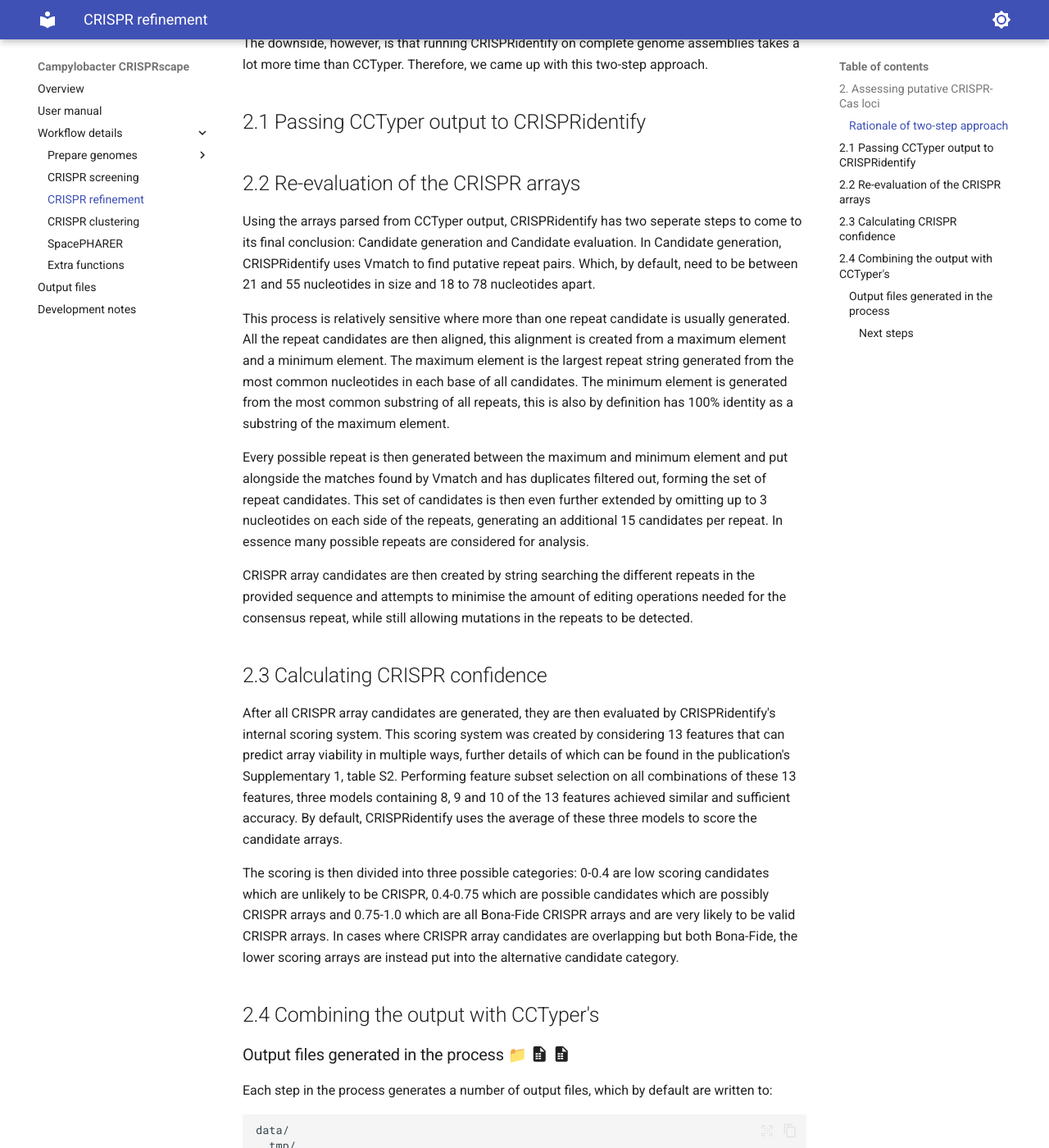
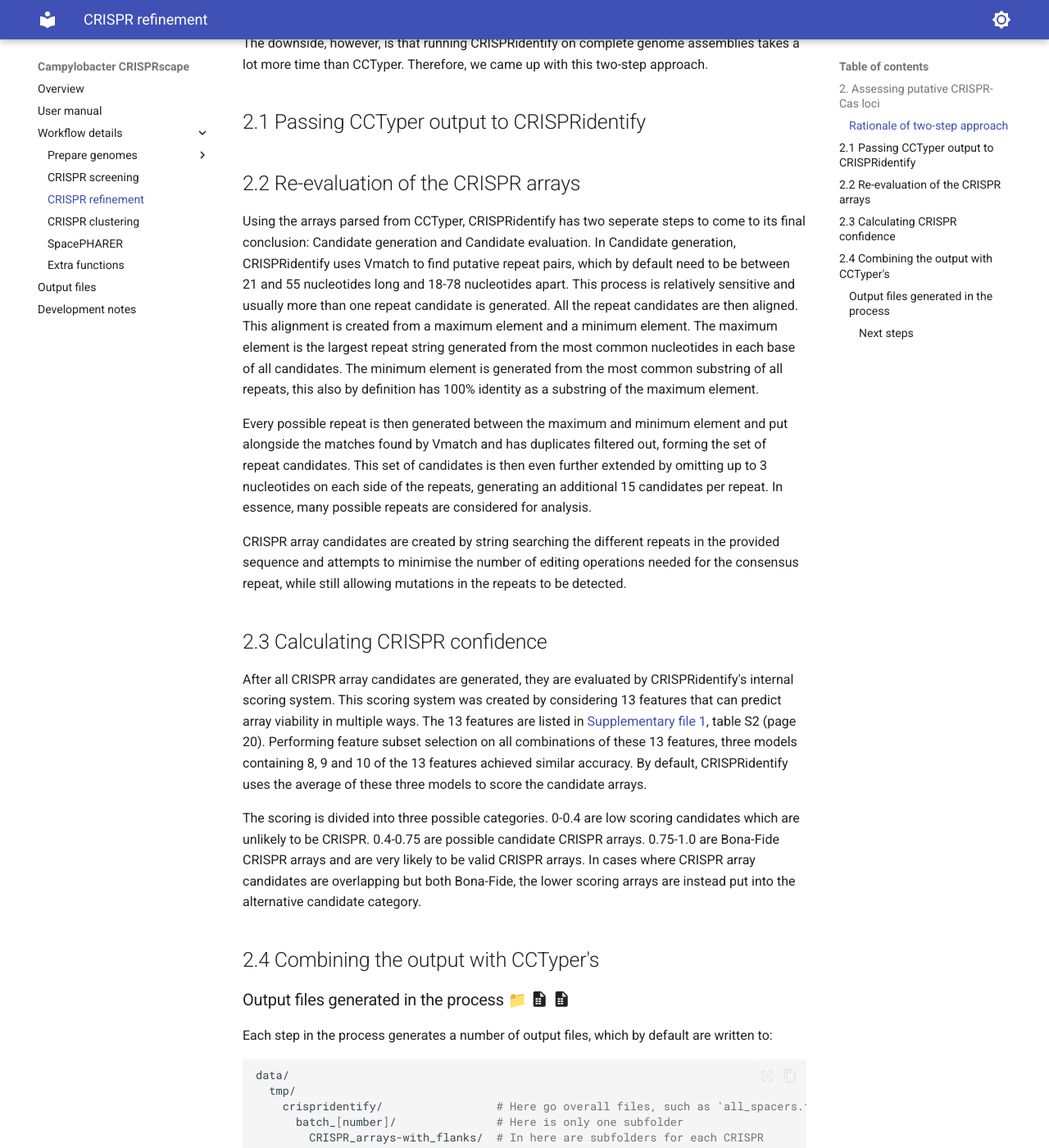
Before and after one commit to UtrechtUniversity/campylobacter-crisprscape, an MkDocs documentation site: the page built from doc/CRISPR_refinement.md, in a window 1280 px wide and 1400 px high, scrolled down 823 px. Shown: the whole window at 82% size. Built offline with MkDocs 1.6.1 and Material for MkDocs 9.7.7, drawn with Linux system fonts in a browser that asks for light colours; emoji names are drawn with the system emoji font.

Commit message:
Edit text
Minor changes to the suggested CRISPRidentify sections

```diff
--- a/doc/CRISPR_refinement.md
+++ b/doc/CRISPR_refinement.md
@@ -53,26 +53,47 @@
 
 ## 2.2 Re-evaluation of the CRISPR arrays
 
-Using the arrays parsed from CCTyper output, CRISPRidentify has two seperate steps to come to its final conclusion: Candidate generation and Candidate evaluation.
-In Candidate generation, CRISPRidentify uses Vmatch to find putative repeat pairs. Which, by default, need to be between 21 and 55 nucleotides in size and 18 to 78 nucleotides apart.
+Using the arrays parsed from CCTyper, CRISPRidentify has two seperate steps to
+come to its final conclusion: Candidate generation and Candidate evaluation.
+In Candidate generation, CRISPRidentify uses Vmatch to find putative repeat pairs,
+which by default need to be between 21 and 55 nucleotides long and 18-78 nucleotides apart.
+This process is relatively sensitive and usually more than one repeat candidate is generated.
+All the repeat candidates are then aligned. This alignment is created from a
+maximum element and a minimum element. The maximum element is the largest repeat
+string generated from the most common nucleotides in each base of all candidates.
+The minimum element is generated from the most common substring of all repeats,
+this also by definition has 100% identity as a substring of the maximum element.
 
-This process is relatively sensitive where more than one repeat candidate is usually generated. All the repeat candidates are then aligned, this alignment is created from a maximum element and a minimum element.
-The maximum element is the largest repeat string generated from the most common nucleotides in each base of all candidates.
-The minimum element is generated from the most common substring of all repeats, this is also by definition has 100% identity as a substring of the maximum element.
+Every possible repeat is then generated between the maximum and minimum element
+and put alongside the matches found by Vmatch and has duplicates filtered out,
+forming the set of repeat candidates. This set of candidates is then even further
+extended by omitting up to 3 nucleotides on each side of the repeats, generating
+an additional 15 candidates per repeat. In essence, many possible repeats are
+considered for analysis.
 
-Every possible repeat is then generated between the maximum and minimum element and put alongside the matches found by Vmatch and has duplicates filtered out, forming the set of repeat candidates.
-This set of candidates is then even further extended by omitting up to 3 nucleotides on each side of the repeats, generating an additional 15 candidates per repeat. In essence many possible repeats are considered for analysis.
-
-CRISPR array candidates are then created by string searching the different repeats in the provided sequence and attempts to minimise the amount of editing operations needed for the consensus repeat, while still allowing mutations in the repeats to be detected.
+CRISPR array candidates are created by string searching the different repeats
+in the provided sequence and attempts to minimise the number of editing
+operations needed for the consensus repeat, while still allowing mutations
+in the repeats to be detected.
 
 ## 2.3 Calculating CRISPR confidence
 
-After all CRISPR array candidates are generated, they are then evaluated by CRISPRidentify's internal scoring system. This scoring system was created by considering 13 features that can predict array viability in multiple ways, further details of which can be found in the publication's Supplementary 1, table S2.
-Performing feature subset selection on all combinations of these 13 features, three models containing 8, 9 and 10 of the 13 features achieved similar and sufficient accuracy.
+After all CRISPR array candidates are generated, they are evaluated by
+CRISPRidentify's internal scoring system. This scoring system was created
+by considering 13 features that can predict array viability in multiple ways.
+The 13 features are listed in
+[Supplementary file 1](https://academic.oup.com/nar/article/49/4/e20/6027817?login=false#supplementary-data),
+table S2 (page 20).
+Performing feature subset selection on all combinations of these 13 features,
+three models containing 8, 9 and 10 of the 13 features achieved similar accuracy.
 By default, CRISPRidentify uses the average of these three models to score the candidate arrays.
 
-The scoring is then divided into three possible categories: 0-0.4 are low scoring candidates which are unlikely to be CRISPR, 0.4-0.75 which are possible candidates which are possibly CRISPR arrays and 0.75-1.0 which are all Bona-Fide CRISPR arrays and are very likely to be valid CRISPR arrays.
-In cases where CRISPR array candidates are overlapping but both Bona-Fide, the lower scoring arrays are instead put into the alternative candidate category.
+The scoring is divided into three possible categories.
+0-0.4 are low scoring candidates which are unlikely to be CRISPR.
+0.4-0.75 are possible candidate CRISPR arrays.
+0.75-1.0 are Bona-Fide CRISPR arrays and are very likely to be valid CRISPR arrays.
+In cases where CRISPR array candidates are overlapping but both Bona-Fide,
+the lower scoring arrays are instead put into the alternative candidate category.
 
 ## 2.4 Combining the output with CCTyper's
 
```
